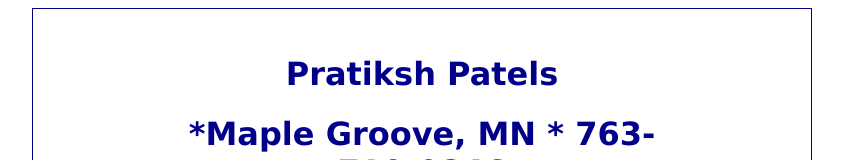
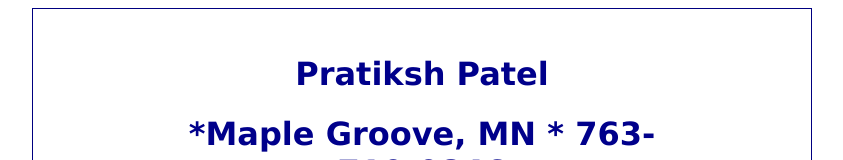
Before and after one commit to prat1991/Pratiksh-Patels-Resume, a plain HTML site: page index.html in a window 1280 px wide. Shown: the top 160 px of the page, without its empty margins (218-1061 px from the left). Drawn offline with Linux system fonts and the light colour scheme.

Commit message:
Update index.html

```diff
--- a/index.html
+++ b/index.html
@@ -6,7 +6,7 @@
 
 <body>
   <div id="header">
-    <h1><center>Pratiksh Patels</center></h1>
+    <h1><center>Pratiksh Patel</center></h1>
     <h1><center>*Maple Groove, MN * 763-710-0846</center></h1>
     <br> </br>
   </div>
```
